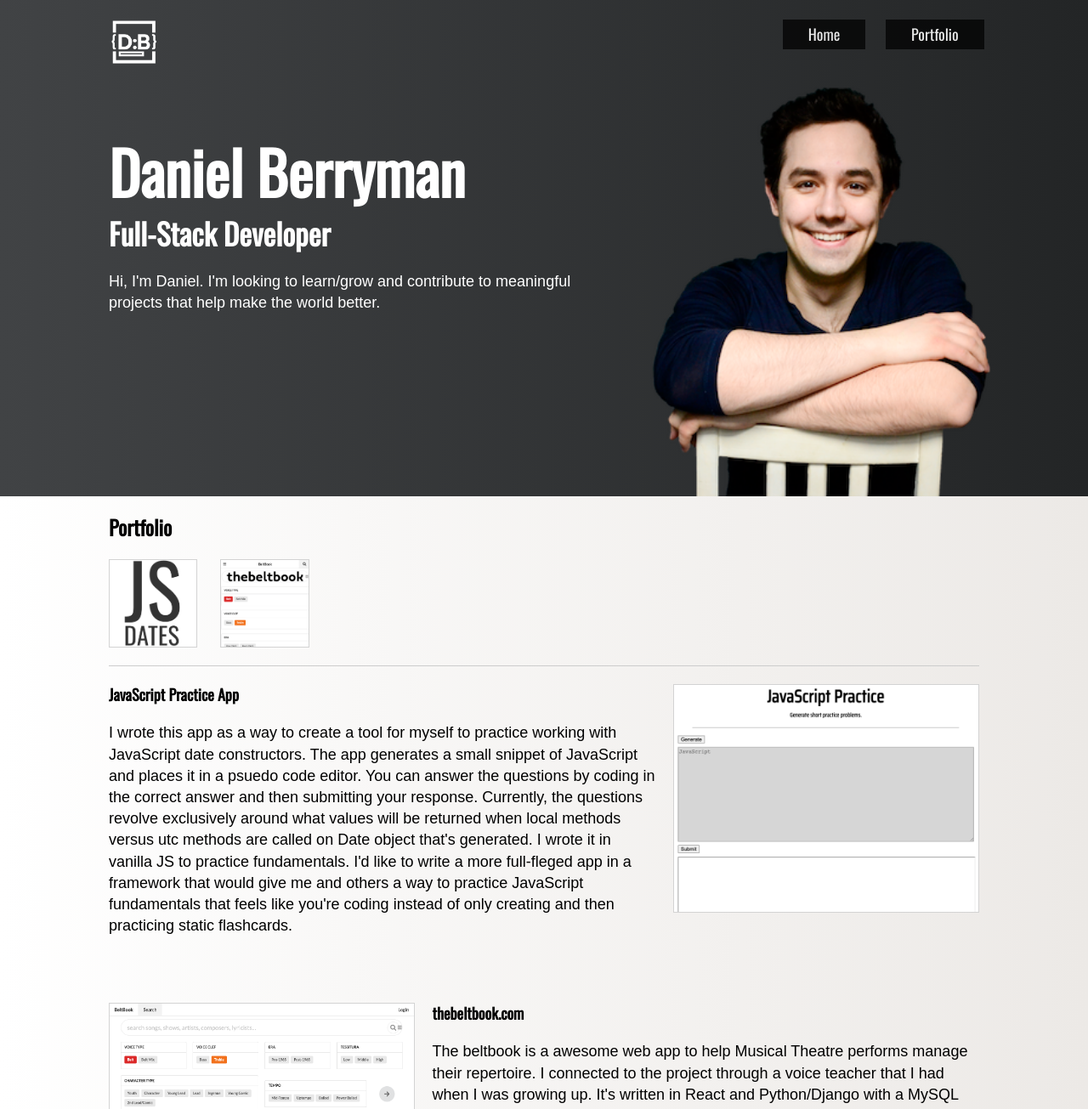
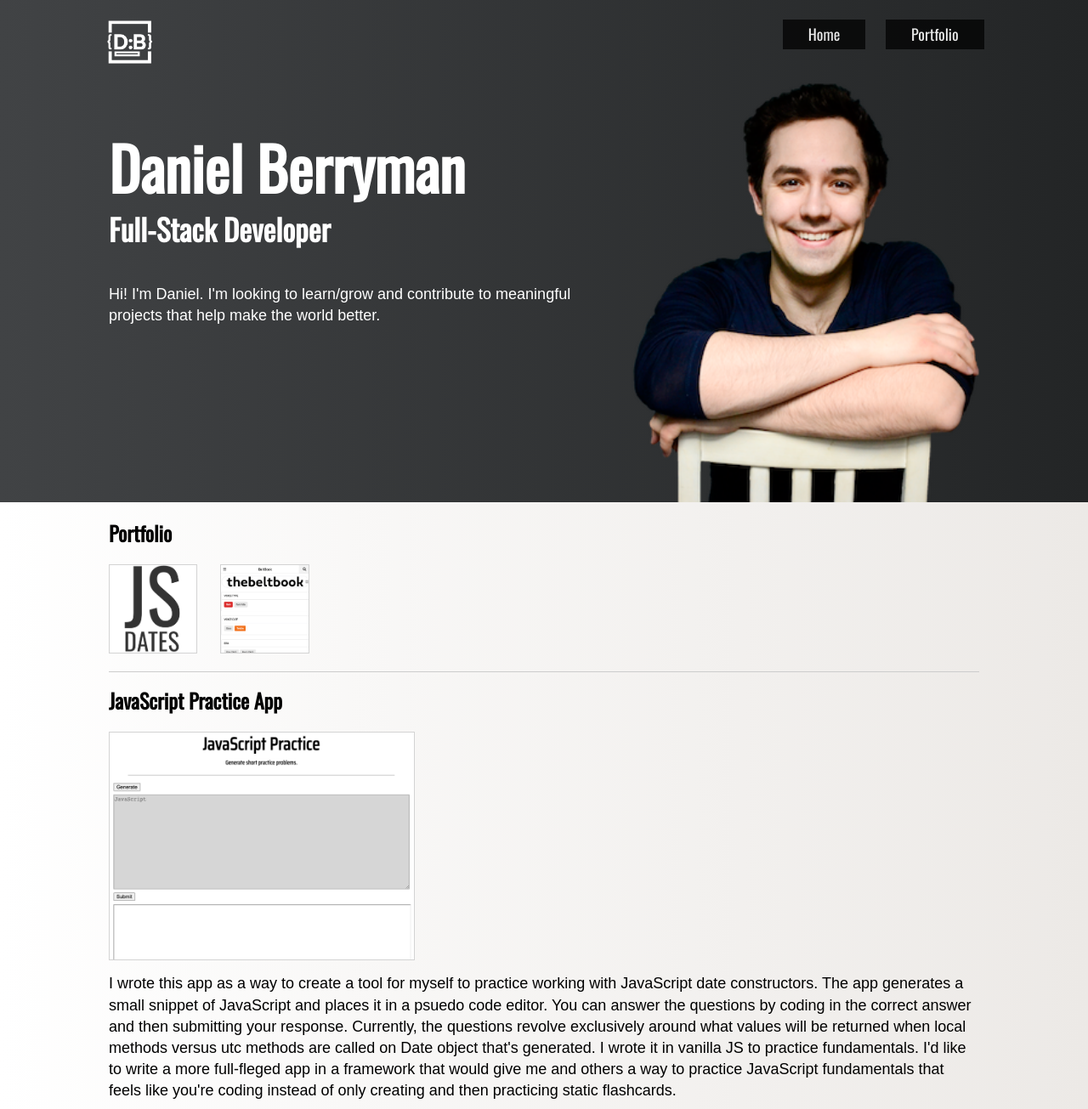
Before and after one commit to danielberryman/old-portfolio, a website built with Parcel: page index.html in a window 1280 px wide. Shown: the top 1305 px of the page at 85% size. Built offline with nearby package versions, Linux system fonts and the light colour scheme.

Commit message:
Styling updates for mobile

```diff
--- a/css/main.css
+++ b/css/main.css
@@ -123,7 +123,7 @@ header {
 
 #hamburger {
   display: block;
-  margin: 18px 20px 0 0;
+  margin: 22px 20px 0 0;
   position: fixed;
   top: 0;
   right: 0;
@@ -131,7 +131,7 @@ header {
 
 #ex-hamburger {
   display: none;
-  margin: 16px 20px 0 0;
+  margin: 20px 22px 0 0;
   position: fixed;
   top: 0;
   right: 0;
@@ -158,6 +158,7 @@ nav ul {
 }
 
 nav ul li {
+  font-size: 18px;
   padding: 2px 0;
   margin-right: 20px;
   text-align: right;
@@ -176,38 +177,35 @@ a {
   background: #232526;  /* fallback for old browsers */
   background: -webkit-linear-gradient(to left,#232526,#414345);  /* Chrome 10-25, Safari 5.1-6 */
   background: linear-gradient(to left,#232526,#414345); /* W3C, IE 10+/ Edge, Firefox 16+, Chrome 26+, Opera 12+, Safari 7+ */
-  height: 180.73px;
+  /* height: 180.73px; */
   margin: 0;
-  padding: 5px 0 0 24px;
+  padding: 5px 24px 0 24px;
 }
 
 h1 {
+  display: block;
+  text-align: center;
+  font-size: 48px;
   margin: 0;
-  width: 50%;
 }
 
 h4 {
-  margin-top: 0;
-  width: 50%;
+  display: block;
+  text-align: center;
+  font-size: 28px;
+  margin: 0;
 }
 
 #intro-job {
-  font-size: 12px;
-  margin: 0;
+  font-size: 18px;
+  margin: 35px auto;
   padding: 0;
-  width: 45%;
+  text-align: center;
+  width: 100%;
 }
 
 #intro img {
-  float: right;
-  padding-right: 20px;
-  width: 150px;
-}
-
-#intro ul {
-  font-size: 12px;
-  margin: 2px;
-  list-style: square;
+  width: 100%;
 }
 
 /* PORTFOLIO */
@@ -234,21 +232,20 @@ h4 {
 /* TODO: Add margin-bottom: 20px; to .row div when you have more than 4 projects listed */
 .row div { height: 20%; margin-bottom: 5px; }
 .col { width: 20%; }
+.col-60 { width: 60% }
+.col-35 { width: 35% }
+.pr-5p { padding-right: 5%; }
 .mr-reg { margin-right: 6.5%; }
 .mr-4th { margin-right: 0; }
 
 .folio-thumb { border: 1px solid lightgrey; width: 100%; }
 .folio-feature-thumb {
   border: 1px solid lightgrey;
-  margin-bottom: 10px;
-  width: 50%;
+  width: 100%;
 }
-.folio-feature-img-r { float: right; margin-left: 20px; }
-.folio-feature-img-l { float: left; margin-right: 20px; }
-.folio-feature-text {
-  font-size: 12px;
-}
-h6 { margin: 20px 0; font-size: 14px; }
+.folio-feature-text { margin: 10px 0 20px 0; }
+.folio-img-col { width: 100%; }
+h6 { margin: 0 0 20px 0; font-size: 24px; }
 .separator { height: 0; }
 
 /* FOOTER */
@@ -375,29 +372,29 @@ footer {
 
 /* Small Screens */
 @media screen and (min-width: 445px) {
-  h1 { font-size: 32px; width: 50%; }
-  h4 { font-size: 24px; }
-  #intro { height: 240.97px; }
-  #intro-job { font-size: 14px; width: 45%; }
-  #intro img { width: 200px; padding-top: 0; }
+  .intro-text-content {
+    float: left;
+    width: 55%;
+  }
+  h1 { font-size: 32px; text-align: left; }
+  h4 { font-size: 24px; text-align: left; }
+  #intro { display: block; }
+  #intro-job { font-size: 14px; margin: 20px 0; text-align: left; }
+  #intro img { width: 40%; padding: 0 0 0 5%; }
 }
 
 @media screen and (min-width: 600px) {
-  h1 { font-size: 42px; width: 60%; }
-  h4 { font-size: 21px; margin-bottom: 20px; }
-  #intro { height: 301px; }
-  #intro-job { font-size: 14px; width: 45%; }
-  #intro img { width: 250px; }
+  h1 { font-size: 42px; }
+  h4 { font-size: 21px; margin-bottom: 10px; }
 }
 
 /* Medium Screens */
 @media screen and (min-width: 720px) {
-  #logo { margin-left: 5%; width: 60px; }
-  h1 { font-size: 55px; width: 60%; }
-  h4 { font-size: 28px; margin-bottom: 20px; }
-  #intro { height: 361.45px; padding-left: 5%; }
-  #intro-job { font-size: 18px; width: 50%; margin-bottom: 20px; }
-  #intro img { width: 300px; padding-right: 5%; }
+  #logo { margin-left: 4.5%; width: 60px; }
+  h1 { font-size: 55px; }
+  h4 { font-size: 28px; margin-bottom: 15px; }
+  #intro { padding-left: 5%; }
+  #intro-job { font-size: 18px; margin-bottom: 20px; }
   #nav-icon-container {
     display: none;
   }
@@ -410,8 +407,8 @@ footer {
     /* new */
     top: 7px;
     margin: 0;
-    padding: 0 2% 0 0;
-    width: 100%;
+    padding: 0 1% 0 0;
+    width: 50%;
   }
   nav ul {
     float: right;
@@ -420,7 +417,6 @@ footer {
     display: inline-block;
     background: rgba(0, 0, 0, .8);
     padding: 5px 30px;
-    /* margin: 0; */
   }
   nav ul a {
     color: white;
@@ -444,34 +440,29 @@ footer {
   .col { width: 10%; }
   .mr-reg { margin-right: 2.83%; }
   .mr-4th { margin-right: 2.83%; }
-  .folio-feature-thumb { width: 40%; }
-  .folio-feature-text { font-size: 18px; }
-  h6 { margin: 20px 0; font-size: 18px; }
+  .folio-feature-thumb { width: 35%; }
+  .folio-feature-text { font-size: 18px; margin-bottom: 0; }
+  h6 { font-size: 24px; }
   h6 a:hover { color: grey; }
-  .separator { height: 40px; }
+  .separator { height: 20px; }
 }
 
 @media screen and (min-width: 900px) {
-  #logo { margin-left: 5%; }
   nav { width: 60%; }
-  h1 { font-size: 70px; width: 60%; }
+  h1 { font-size: 70px; }
   h4 { font-size: 35px; margin-bottom: 20px; }
-  #intro { height: 421.7px; padding-left: 5%; }
-  #intro-job { font-size: 18px; width: 50%; }
-  #intro img { width: 350px; padding-right: 5%; }
+  #intro-job { font-size: 18px; }
 }
 
 @media screen and (min-width: 1024px) {
   nav { padding: 0 8% 0 0; width: 55%; }
 
-  #logo { margin-left: 10%; }
-  h1 { font-size: 70px; margin-top: 50px; width: 60%; }
+  #logo { margin-left: 9.6%; }
+  h1 { font-size: 70px; margin-top: 50px; }
   h4 { font-size: 35px; margin-bottom: 20px; }
-  #intro { height: 481.94px; padding-left: 10%;}
-  #intro-job { font-size: 18px; width: 50%; }
-  #intro img { width: 400px; padding-right: 10%; }
+  #intro { padding: 0 10%;}
+  #intro-job { font-size: 18px; }
   #portfolio { margin: 0 10%; }
-  .folio-feature-thumb { width: 35%; }
 }
 
 /* Tiny Screens - iPhone 5 for example */
--- a/index.html
+++ b/index.html
@@ -35,12 +35,14 @@
   </header>
   <!-- Introduction -->
   <section id="intro" style="border: none;">
-    <img id="headshot" src="img/headshot-small.png" alt="headshot">
+    <div class="intro-text-content">
       <h1>Daniel Berryman</h1>
       <h4>Full-Stack Developer</h4>
-    <p id="intro-job">
-      Hi, I'm Daniel. I'm looking to learn/grow and contribute to meaningful projects that help make the world better.
+      <p id="intro-job" style="display: inline-block">
+        Hi! I'm Daniel. I'm looking to learn/grow and contribute to meaningful projects that help make the world better.
       </p>
+    </div>
+    <img id="headshot" src="img/headshot-small.png" alt="headshot">
   </section>
   <div style="clear:both;"></div>
   <section id="portfolio">
@@ -60,9 +62,17 @@
       </div>
     </div>
     <hr>
-    <article id="jsdates">
-      <img class="folio-feature-thumb folio-feature-img-r" src="img/javascript-practice-app-main.png" alt="JavaScript Practice App Preview">
-      <h6>JavaScript Practice App</h6>
+    <article id="jsdates" class="container">
+      <h6>
+        <a href="https://danielberryman.github.io/jsdates/" target="_blank">JavaScript Practice App</a>
+      </h6>
+      <div class="row">
+        <div class="folio-img-col"> <!--  col-35 pr-5p -->
+          <a href="https://danielberryman.github.io/jsdates/" target="_blank">
+            <img class="folio-feature-thumb" src="img/javascript-practice-app-main.png" alt="JavaScript Practice App Preview">
+          </a>
+        </div>
+        <div>
           <p class="folio-feature-text">
             I wrote this app as a way to create a tool for myself to practice working with JavaScript date constructors. The app generates a small
             snippet of JavaScript and places it in a psuedo code editor. You can answer the questions by coding in the correct answer and then submitting your response.
@@ -71,13 +81,21 @@
             that would give me and others a way to practice JavaScript fundamentals that feels like you're coding instead of only creating and then practicing
             static flashcards.
           </p>
+        </div>
+      </div>
     </article>
     <div class="separator"></div>
     <article id="beltbook">
-      <img class="folio-feature-thumb folio-feature-img-l" src="img/beltbook-app-main.png" alt="The Beltbook App">
       <h6>
         <a href="https://thebeltbook.com" target="_blank">thebeltbook.com</a>
       </h6>
+      <div class="row">
+        <div class="folio-img-col"> <!--  col-35 pr-5p -->
+          <a href="https://thebeltbook.com" target="_blank">
+            <img class="folio-feature-thumb" src="img/beltbook-app-main.png" alt="The Beltbook App">
+          </a>
+        </div>
+        <div>
           <p class="folio-feature-text">
             The beltbook is a awesome web app to help Musical Theatre performs manage their repertoire. I connected to the project through
             a voice teacher that I had when I was growing up. It's written in React and Python/Django with a MySQL database.
@@ -86,6 +104,8 @@
             and I've deployed the app using Caddy and Gunicorn. Alongside deployment I've connected the app to use a 3rd-party email provider,
             implemented cache busting, and configured the DNS setup.
           </p>
+        </div>
+      </div>
     </article>
   </section>
   <div style="clear:both;"></div>
```
Lines whose indentation alone changed are shown as unchanged.
